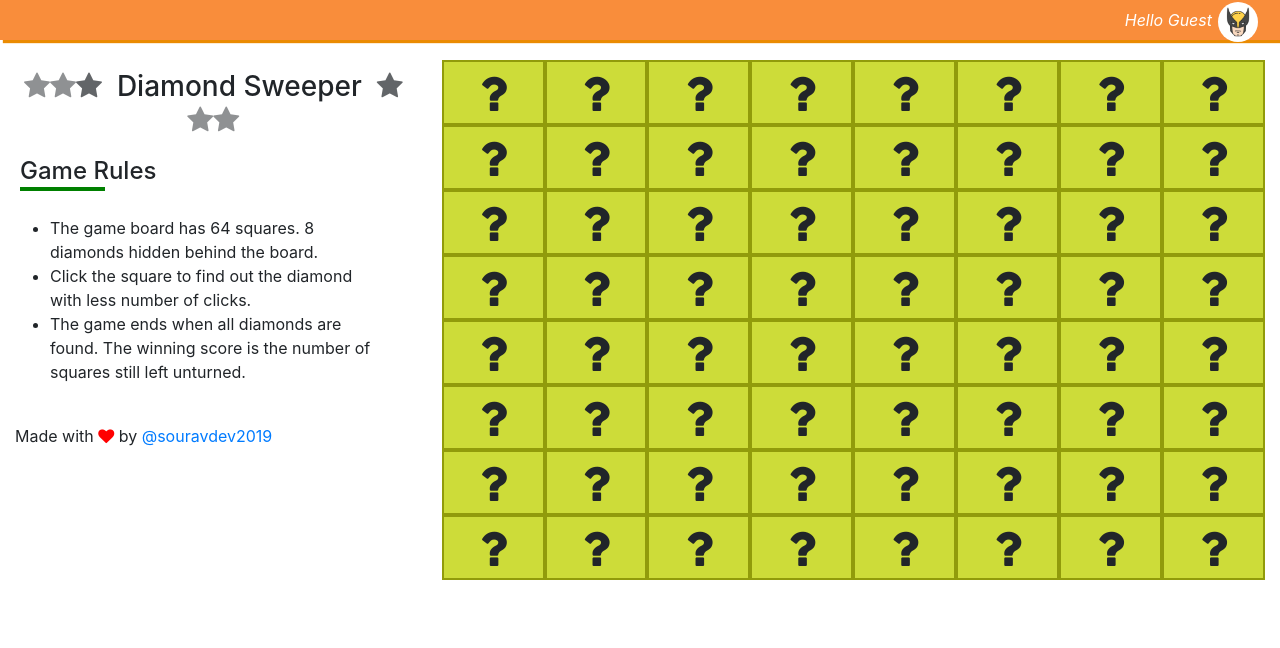
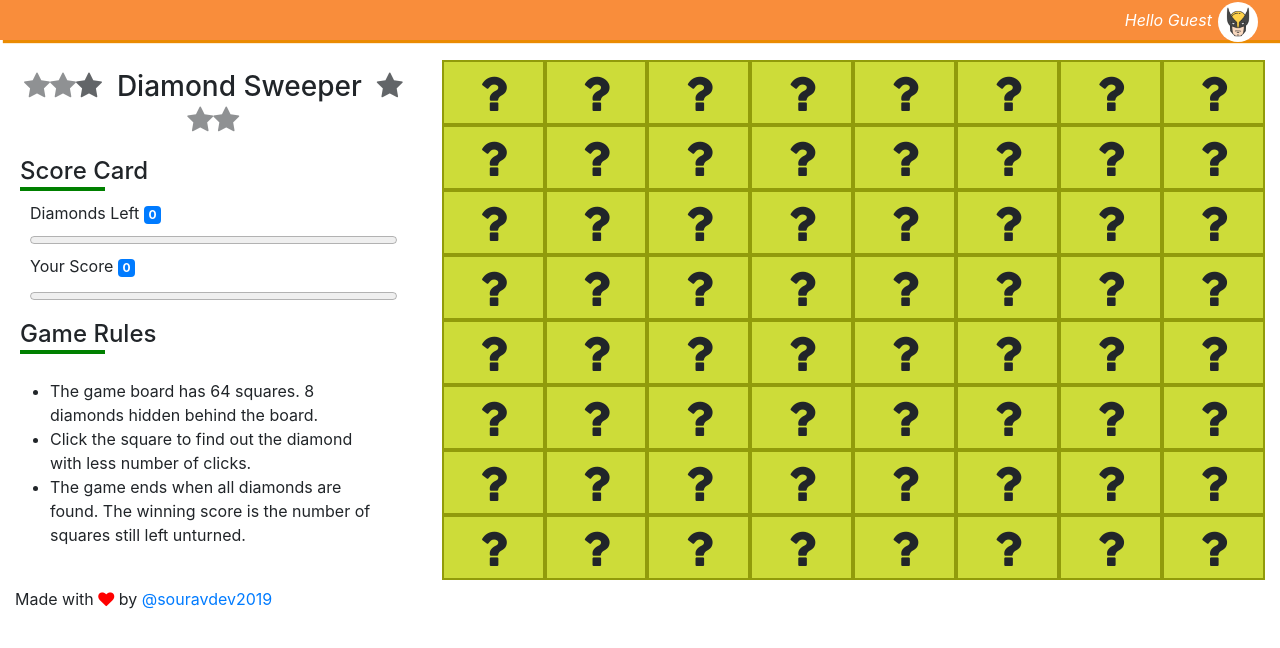
Before and after one commit to oksourav/diamond-sweeper, a React (Create React App) app: page / in a window 1280 px wide. Shown: the top 648 px of the page. Built offline with nearby package versions, Linux system fonts and the light colour scheme.

Commit message:
added scoring support

```diff
--- a/src/App.css
+++ b/src/App.css
@@ -98,6 +98,14 @@ blockquote {
   color: red;
 }
 
+.score-label {
+  margin: 5px 0;
+}
+
+progress {
+  width: 100%;
+}
+
 /* Game Board */
 .game-canvas {
   margin: 20px 0;
@@ -123,7 +131,7 @@ blockquote {
 }
 
 .cell:hover {
-  transform: scale(1.2);
+  transform: scale(1.1);
 }
 
 .cell:active {
--- a/src/App.js
+++ b/src/App.js
@@ -5,14 +5,31 @@ import Header from "./Components/Header";
 import "./App.css";
 
 class App extends Component {
+  constructor(props){
+    super(props);
+    this.state = {
+      score: {
+        diamondLeft: 0,
+        yourScore: 0
+      }
+    };
+    this.getScore= this.getScore.bind(this);
+  }
+
+  getScore(score){
+    this.setState({
+      score
+    });
+  }
+
   render() {
     return (
       <Fragment>
         <Header />
         <div className="container-fluid">
           <div className="row">
-            <LeftSide />
-            <GameCanvas noOfrow={8} />
+            <LeftSide showScore={this.state.score} noOfrow={8} />
+            <GameCanvas noOfrow={8} getScore={this.getScore} />
           </div>
         </div>
       </Fragment>
--- a/src/Components/GameCanvas.jsx
+++ b/src/Components/GameCanvas.jsx
@@ -12,6 +12,7 @@ class GameCanvas extends Component {
 
     this.generateGameBoard = this.generateGameBoard.bind(this);
     this.storeSelectedCell = this.storeSelectedCell.bind(this);
+    this.getComputedScore = this.getComputedScore.bind(this);
   }
 
   componentWillMount() {
@@ -51,10 +52,25 @@ class GameCanvas extends Component {
     if (isDiamondCell === "diamond") {
       selectedDiamondCell.push(cellNo);
     }
-    this.setState({
-      selectedCell,
-      selectedDiamondCell
-    });
+    this.setState(
+      {
+        selectedCell,
+        selectedDiamondCell
+      },
+      () => {
+        this.props.getScore(this.getComputedScore());
+      }
+    );
+  }
+
+  getComputedScore() {
+    let diamondLeft = this.state.selectedDiamondCell.length;
+    let selected = this.state.selectedCell.length;
+    let lengthOfBoard = Math.pow(this.props.noOfrow, 2);
+    return {
+      diamondLeft: diamondLeft,
+      yourScore: lengthOfBoard - selected
+    };
   }
 
   render() {
--- a/src/Components/LeftSide.jsx
+++ b/src/Components/LeftSide.jsx
@@ -18,6 +18,37 @@ class LeftSide extends Component {
           <i className="fa fa-star opacity-medium" />
         </h3>
         <div className="rules-container">
+          <h4 className="rules-heading">Score Card</h4>
+          <blockquote>
+            <div className="diamonds-left-container">
+              <label className="score-label">
+                Diamonds Left{" "}
+                <span className="badge badge-primary">
+                  {this.props.showScore.diamondLeft}
+                </span>
+              </label>
+              <div>
+                <progress
+                  value={this.props.showScore.diamondLeft}
+                  max={this.props.noOfrow}
+                  min={0}
+                />
+              </div>
+              <label>
+                Your Score{" "}
+                <span className="badge badge-primary">
+                  {this.props.showScore.yourScore}
+                </span>
+              </label>
+              <div>
+                <progress
+                  value={this.props.showScore.yourScore}
+                  min={0}
+                  max={Math.pow(this.props.noOfrow, 2)}
+                />
+              </div>
+            </div>
+          </blockquote>
           <h4 className="rules-heading">Game Rules</h4>
           <blockquote>
             <ul className="rules-content">
```
